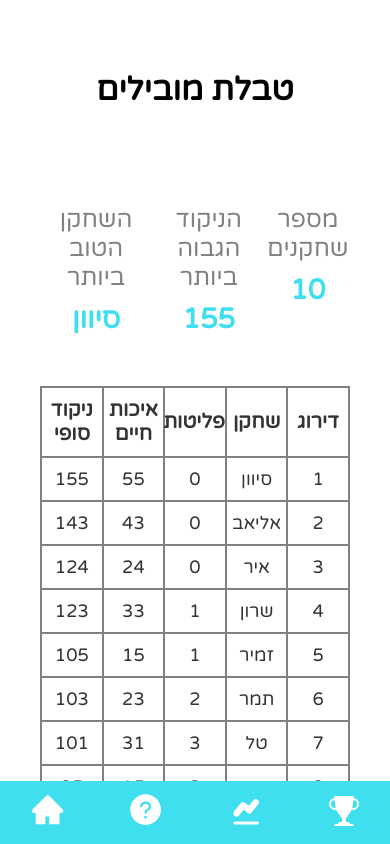
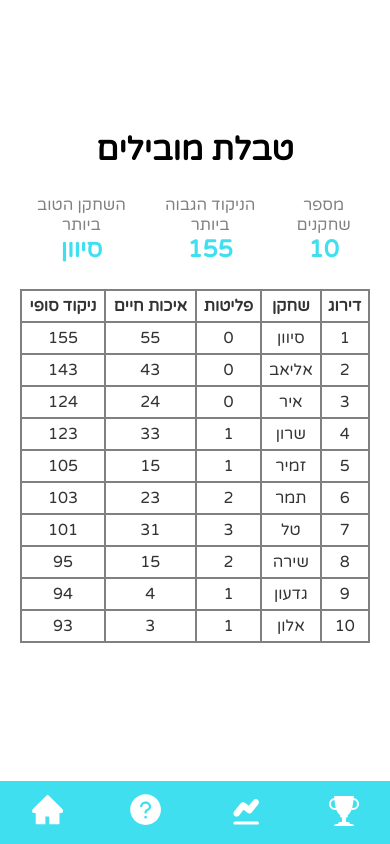
Before and after one commit to ornevo/ClimateGame, a React (Create React App) app in the folder app/: page /score in a window 390 px wide. Built offline with nearby package versions, Linux system fonts and the light colour scheme.

Commit message:
fixed responsivness smallest screen size 320X660 high-score table

```diff
--- a/app/src/assets/css/cmps/high-score.css
+++ b/app/src/assets/css/cmps/high-score.css
@@ -1,9 +1,15 @@
 .score-dashboard-container {
+    min-height: calc(100vh - 75px);
     direction: rtl;
-    padding-top: 50px;
-    margin-inline-start: 40px;
-    margin-inline-end: 40px;
-    min-height: calc(100vh - 95px);
+    margin-inline-start: 20px;
+    margin-inline-end: 20px;
+    max-width: 100%;
+    align-items: center;
+    justify-content: center;
+}
+
+.score-dashboard-container h1 {
+    margin: 5px 0 0 0;
 }
 
 .score-table {
@@ -12,50 +18,44 @@
     width: 100%;
     color: rgb(51, 51, 51);
     font-family: varela;
-    margin-top: 50px;
+    margin-top: 25px;
 }
 
 .score-table-header th {
     text-align: center;
-    padding: 10px 0;
+    padding: 5px;
     font-weight: bold;
-    font-size: 20px;
     border: 1px solid grey;
-    max-width: 40px;
 }
 
 .score-table-body .score-td {
-    padding: 10px 0;
+    padding: 5px;
     text-align: center;
     vertical-align: middle;
-    font-size: 18px;
     border: 1px solid grey;
-    max-width: 40px;
 }
 
 .high-score-board-recap {
     justify-content: space-between;
+    gap: 5px;
 }
 
 .total-gamers,
 .high-score,
 .high-score-gamer {
-    margin-top: 50px;
+    margin-top: 10px;
     color: grey;
 }
 
-
 .gamers-info {
-    margin-bottom: 10px;
+    margin-bottom: 0;
     text-align: center;
-    font-size: 24px;
+    font-size: 1em;
 }
 
 .gamers-info-details {
-    margin-bottom: 10px;
     text-align: center;
-    font-size: 28px;
-    padding: 10px;
+    font-size: 1.5em;
     color: var(--clr1);
     font-weight: bold;
 }
--- a/app/src/components/HighScore.jsx
+++ b/app/src/components/HighScore.jsx
@@ -66,7 +66,7 @@ export const HighScore = () => {
     ]
 
     return (
-        <div className="score-dashboard-container">
+        <div className="score-dashboard-container flex flex-column">
             <h1>טבלת מובילים</h1>
             <section className="high-score-board-recap flex">
                 <div className='total-gamers'>
```
